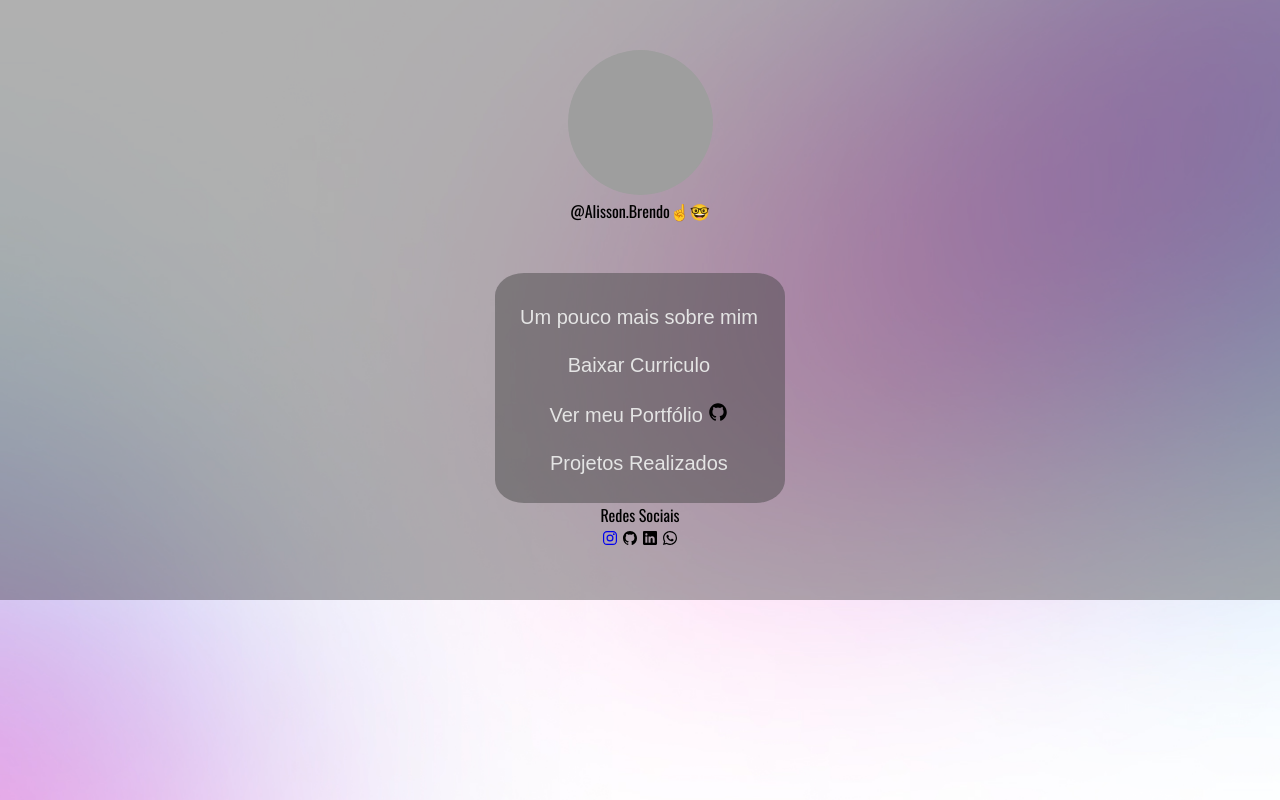
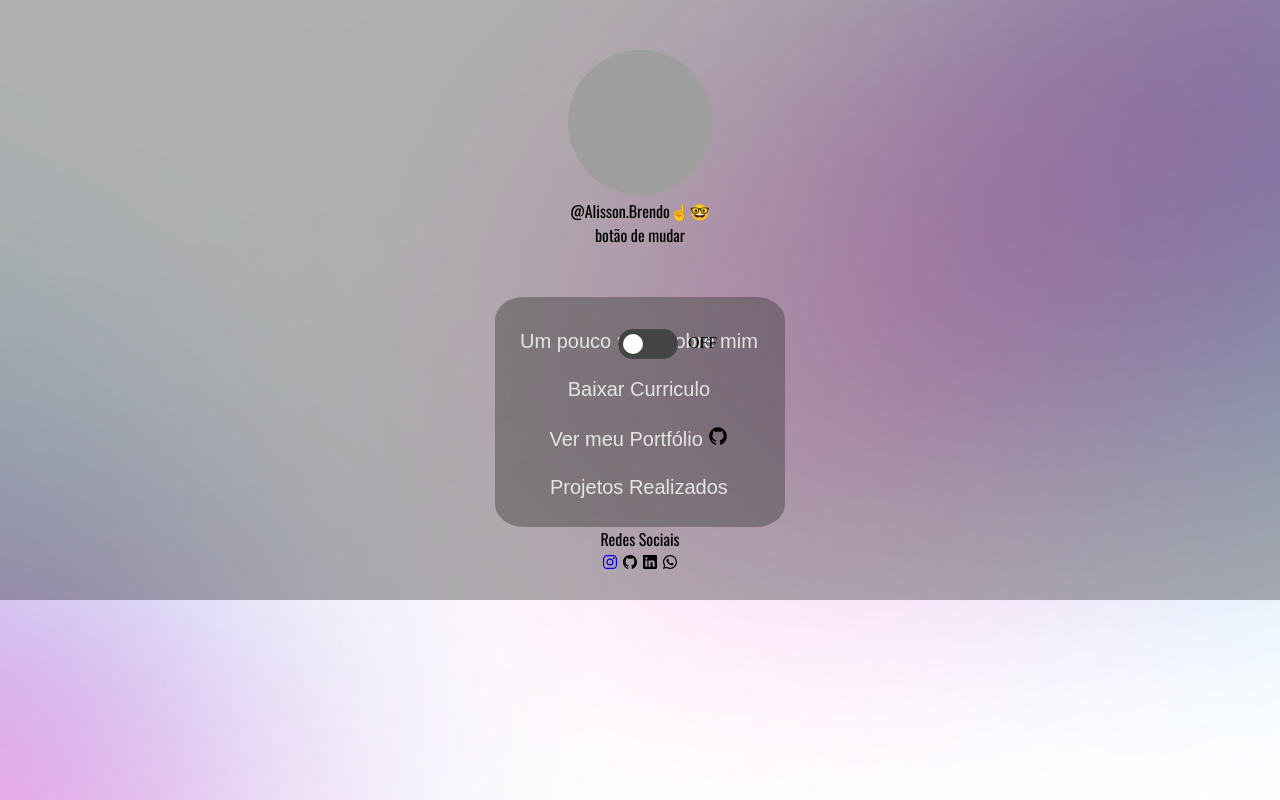
Before and after one commit to mrliedson/Portfolio, a plain HTML site: page index.html in a window 1280 px wide. Drawn offline with nearby package versions, Linux system fonts and the light colour scheme; grey boxes are pictures that could not be loaded.

Commit message:
criação do javascript alteração de background, criação do toggle

```diff
--- /dev/null
+++ b/JS/script.js
@@ -0,0 +1,15 @@
+let toogle = document.querySelector(".toggle");
+let text = document.querySelector(".text");
+let body2 = document.querySelector("body")
+
+function animatedtoggle(){
+    toogle.classList.toggle("active");
+    if(toogle.classList.contains("active")){
+        text.innerHTML = "ON";
+        document.body.style.backgroundImage = "url(../img/bg-desktop.jpg)"
+
+    } else{
+        text.innerHTML = "OFF";
+        document.body.style.backgroundImage = "url(../img/bg-desktop-light.jpg)"
+    }
+}
--- a/css/Style.css
+++ b/css/Style.css
@@ -14,6 +14,7 @@ body{
 .geral{
     height: 600px;
     text-align: center;
+    align-items: center;
     background-color: rgba(41, 41, 41, 0.37) ;
 }
 
@@ -66,3 +67,61 @@ img{
     background-color: rgba(68, 68, 68, 0.473);
     border-radius: 10%;
 }
+.toggle{
+    margin: -5px;
+    margin-bottom: -40px;
+    height: 40px;
+    width: 40px;
+}
+
+.container{
+    position: absolute;
+    margin-right: 300px;
+    top: 48%;
+    left: 54.5%;
+    transform: translate(-50%, -50%);
+    height: 100px;
+    width: 150px;
+    display: flex;
+    align-items: center;
+    justify-content: center;
+}
+
+.container .toggle{
+    position: absolute;
+    top: -0%;
+    left: -0%;
+    width:  60px;
+    height: 30px;
+    border-radius: 30px;
+    background-color: #444;
+    transition: 0.3s;
+}
+
+.container .toggle .toggle-button{
+    position: absolute;
+    top: 5px;
+    left: 5px;
+    width:  20px;
+    height: 20px;
+    border-radius: 50px;
+    background-color: white;
+    cursor: pointer;
+    transition: 0.3s;
+}
+
+.container .toggle.active{
+    background: cornflowerblue;
+}
+body .body2{
+    background: url(../img/bg-desktop.jpg);
+}
+
+.container .toggle.active .toggle-button{
+    left: 35px;
+}
+.container .text{
+    position: absolute;
+    top: 0%;
+    margin-left: 10px;
+}
--- a/index.html
+++ b/index.html
@@ -5,6 +5,7 @@
     <meta name="viewport" content="width=device-width, initial-scale=1.0">
     <title>Portfólio</title>
     <link rel="stylesheet" href="css/Style.css">
+    <script defer="" src="JS/script.js"> </script>
 </head>
 <body >
     <div class="geral">
@@ -12,6 +13,13 @@
             <div class="foto">
                 <img src="img/1.jpg" alt="um Jovem, com a barba crescendo e usando oculos como roupas formais.">
                  <p>@Alisson.Brendo☝🤓</p>
+                 <p>botão de mudar</p>
+                 <div class="container">
+                     <div class="toggle">
+                        <div class="toggle-button" onclick="animatedtoggle()"></div>
+                     </div>
+                     <div class="text">OFF</div>
+                 </div>
             </div>
         </header>
 
```
